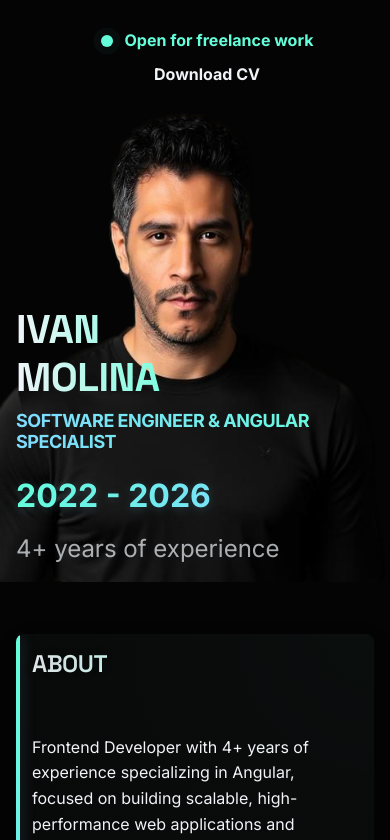
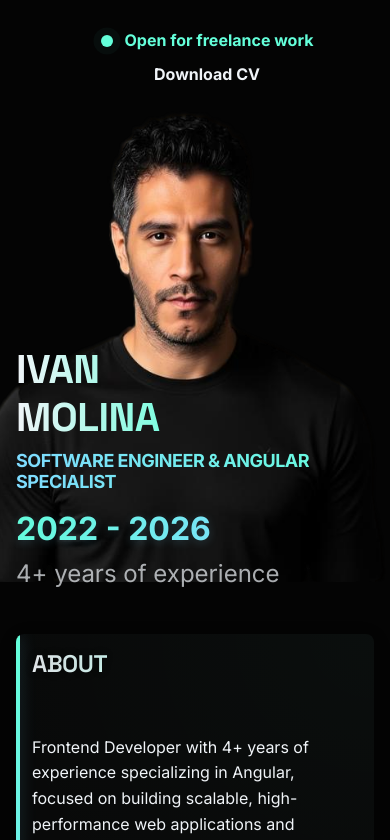
Before and after one commit to ivanmolinadev/online-cv, an Angular app: page / in a window 390 px wide. Shown: the top 840 px of the page. Built offline with nearby package versions, Linux system fonts and the light colour scheme.

Commit message:
fix padding

```diff
--- a/src/app/layout/layout.css
+++ b/src/app/layout/layout.css
@@ -124,7 +124,7 @@ main {
   position: relative;
   z-index: 1;
   animation: fadeInUp 1s ease-out forwards;
-  padding-bottom: var(--space-10);
+  padding-bottom: var(--space-0);
 }
 
 .name {
@@ -204,7 +204,7 @@ blockquote span {
 .experience-section strong {
   font-size: var(--font-size-3xl);
   font-weight: var(--font-weight-bold);
-  margin-bottom: var(--space-2);
+  margin-bottom: var(--space-0);
   background: linear-gradient(90deg, var(--color-accent) 0%, var(--color-secondary) 100%);
   -webkit-background-clip: text;
   background-clip: text;
@@ -479,7 +479,7 @@ html[data-theme='light'] .experience-section {
   /* Experience section adjustments */
   .experience-section {
     position: absolute;
-    bottom: 50px;
+    bottom: 25px;
     animation: none;
   }
 
```
